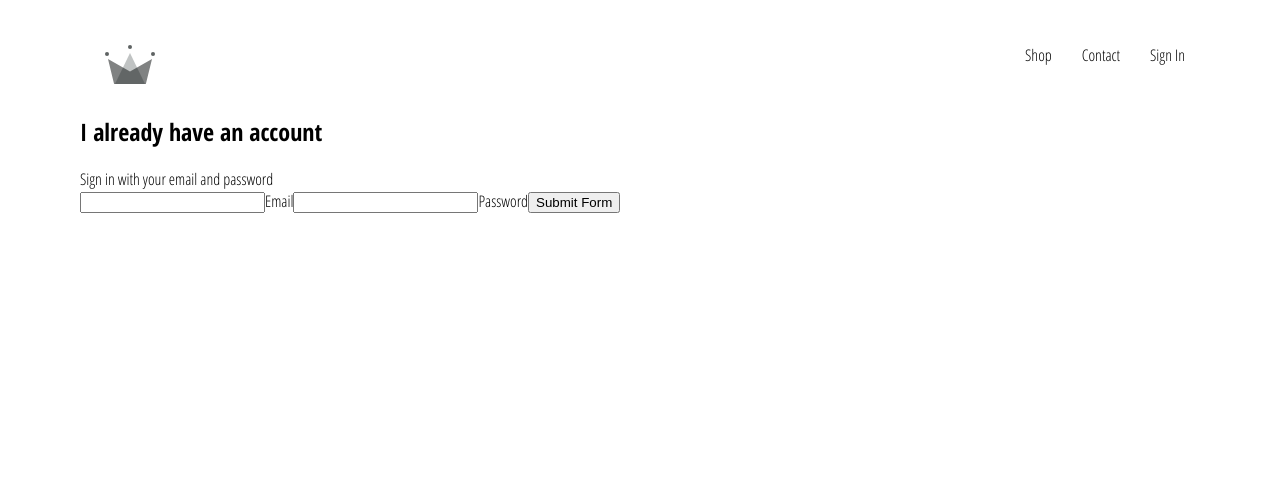
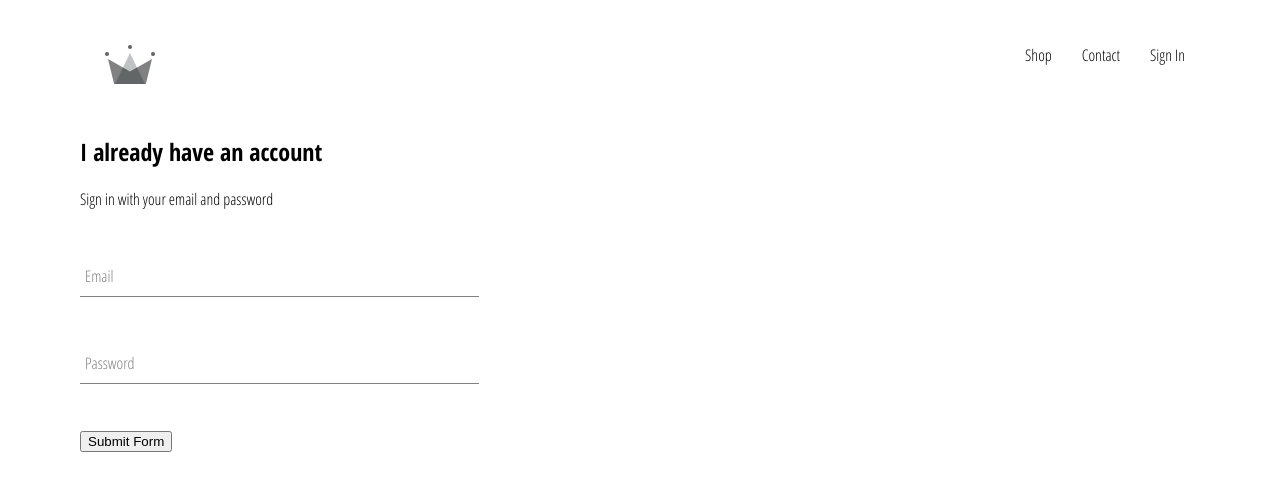
Before and after one commit to psaksena-dev/Shoppingara, a React (Create React App) app: page /signin in a window 1280 px wide. Shown: the top 490 px of the page. Built offline with nearby package versions, Linux system fonts and the light colour scheme.

Commit message:
form input

```diff
--- /dev/null
+++ b/src/components/forminput/forminput.component.jsx
@@ -0,0 +1,21 @@
+import React from 'react';
+import './forminput.scss';
+
+const FormInput = ({ handleChange, label, ...otherProps }) => {
+	return (
+		<div className="group">
+			<input className="form-input" onChange={handleChange} {...otherProps} />
+			{label ? (
+				<label
+					className={`${
+						otherProps.value.length ? 'shrink' : ''
+					} form-input-label`}
+				>
+					{label}
+				</label>
+			) : null}
+		</div>
+	);
+};
+
+export default FormInput;
--- /dev/null
+++ b/src/components/forminput/forminput.scss
@@ -0,0 +1,54 @@
+$sub-color: grey;
+$main-color: black;
+
+@mixin shrinkLabel {
+	top: -14px;
+	font-size: 12px;
+	color: $main-color;
+}
+
+.group {
+	position: relative;
+	margin: 45px 0;
+
+	.form-input {
+		background: none;
+		background-color: white;
+		color: $sub-color;
+		font-size: 18px;
+		padding: 10px 10px 10px 5px;
+		display: block;
+		width: 100%;
+		border: none;
+		border-radius: 0;
+		border-bottom: 1px solid $sub-color;
+		margin: 25px 0;
+
+		&:focus {
+			outline: none;
+		}
+
+		&:focus ~ .form-input-label {
+			@include shrinkLabel();
+		}
+	}
+
+	input[type='password'] {
+		letter-spacing: 0.3em;
+	}
+
+	.form-input-label {
+		color: $sub-color;
+		font-size: 16px;
+		font-weight: normal;
+		position: absolute;
+		pointer-events: none;
+		left: 5px;
+		top: 10px;
+		transition: 300ms ease all;
+
+		&.shrink {
+			@include shrinkLabel();
+		}
+	}
+}
--- a/src/components/signin/signin.component.jsx
+++ b/src/components/signin/signin.component.jsx
@@ -1,4 +1,6 @@
 import React, { Component } from 'react';
+import FormInput from './../forminput/forminput.component';
+import classes from './signin.module.scss';
 
 class SignIn extends Component {
 	constructor(props) {
@@ -27,27 +29,27 @@
 
 	render() {
 		return (
-			<div>
+			<div className={classes.signin}>
 				<h2>I already have an account</h2>
 				<span>Sign in with your email and password</span>
 
 				<form onSubmit={this.onSubmitHandler}>
-					<input
+					<FormInput
 						type="email"
 						name="email"
 						value={this.state.email}
 						required
 						onChange={this.onChangeHandler}
+						label="Email"
 					/>
-					<label>Email</label>
-					<input
+					<FormInput
 						type="password"
 						name="password"
 						value={this.state.password}
 						required
 						onChange={this.onChangeHandler}
+						label="Password"
 					/>
-					<label>Password</label>
 					<input type="submit" value="Submit Form" />
 				</form>
 			</div>
--- a/src/components/signin/signin.module.scss
+++ b/src/components/signin/signin.module.scss
@@ -0,0 +1,5 @@
+.signin {
+	width: 30vw;
+	display: flex;
+	flex-direction: column;
+}
```
Also changed, not shown: 1 other file (tests, documents, lock files or other folders).
